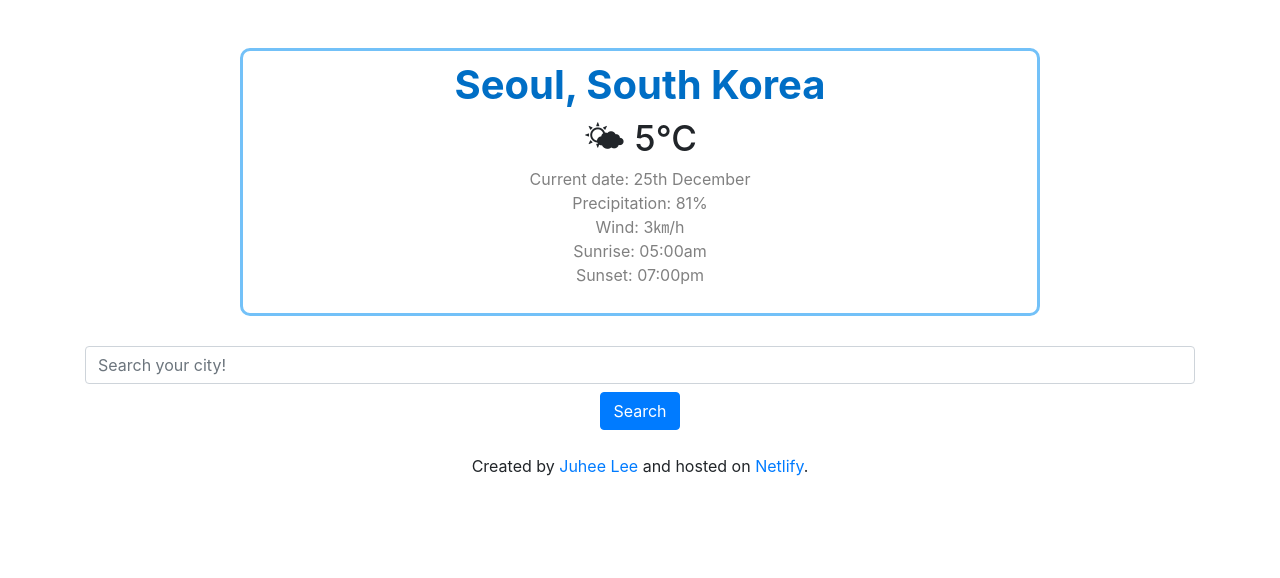
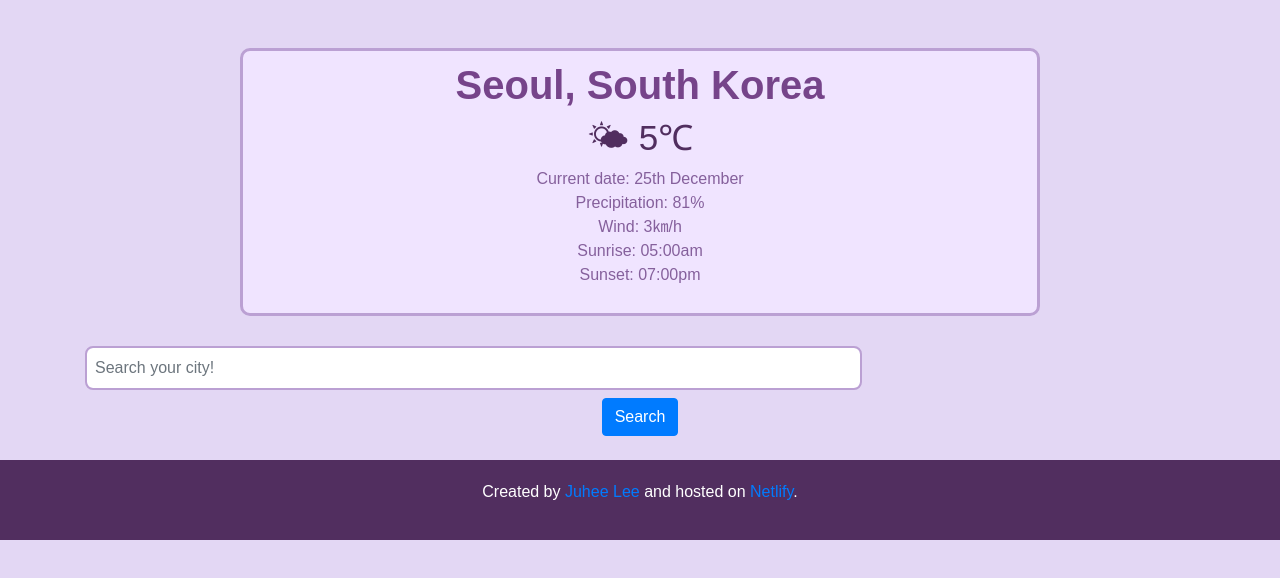
Before and after one commit to Jyupi/jyupiweather, a website built with Parcel: page index.html in a window 1280 px wide. Built offline with nearby package versions, Linux system fonts and the light colour scheme.

Commit message:
Update weather.css into purple vibe

```diff
--- a/weather.css
+++ b/weather.css
@@ -1,75 +1,76 @@
+/* General body styling */
+body {
+  background-color: #e3d7f4; /* pastel purple background */
+  font-family: 'Pixel', Arial, sans-serif; /* Pixel art style font, fallback to Arial */
+}
+
+/* Styling for the top weather display */
 .top {
-  border: #73c1f8 solid 3px;
+  border: #bba0d3 solid 3px; /* lighter purple border */
   width: 800px;
   display: block;
-  margin: 30px;
+  margin: 30px auto; /* centered with automatic margins */
   border-radius: 10px;
   padding: 10px;
-  margin: 0 auto;
-  margin-bottom: 30px;
-  margin-top: 30px;
+  background-color: #f0e4ff; /* very light purple background */
 }
 
+/* City name styling */
 .city {
-  color: #006ec5;
+  color: #76448a; /* darker purple color for contrast */
   text-align: center;
   font-weight: bold;
 }
 
+/* Temperature and emoji styling */
 .emojitemp {
   font-size: 35px;
   text-align: center;
+  color: #512e5f; /* even darker purple for temperature text */
 }
 
+/* List items styling under weather details */
 .others {
-  color: gray;
+  color: #85609c; /* soft purple */
   text-align: center;
 }
 
+/* Search tools section styling */
 .searchtools {
   text-align: center;
 }
 
-.searchengine {
-  padding: 30px;
-  margin: 5px;
-  border: gray solid 3px;
-  border-radius: 10px;
-  width: 710px;
-  height: 30px;
+/* Input field styling */
+#city-input {
+  border: #bba0d3 solid 2px;
+  border-radius: 8px;
+  padding: 8px;
+  width: 70%;
 }
 
-.searchbutton {
-  padding: 10px;
-  height: 65px;
-  margin: 5px;
-  border: #73c1f8 solid 3px;
-  border-radius: 10px;
-  background-color: white;
-  color: slategray;
-  transition: 200ms ease-in-out;
+/* Button styling with hover effect */
+button {
+  background-color: #a569bd; /* purple button */
+  color: white;
+  padding: 10px 15px;
+  border-radius: 8px;
+  border: none;
+  transition: background-color 0.3s ease;
 }
 
-.searchbutton:hover {
-  color: #73c1f8;
-  background-color: lightgray;
-  cursor: pointer;
+button:hover {
+  background-color: #d2b4de; /* lighter purple on hover */
 }
 
-.bottom {
+/* Footer styling */
+footer {
+  padding: 20px;
+  background-color: #512e5f; /* dark purple footer */
+  color: white;
   text-align: center;
 }
 
-.forcast {
-  font-size: 30px;
-  color: #006ec5;
-  font-weight: bold;
-  padding: 10px;
+/* Hover and active effects for links */
+a:hover, a:active {
+  color: #d2b4de;
 }
-
-.row {
-  display: flex;
-  justify-content: center;
-  font-weight: bold;
-  width: 100%;
-}
```
